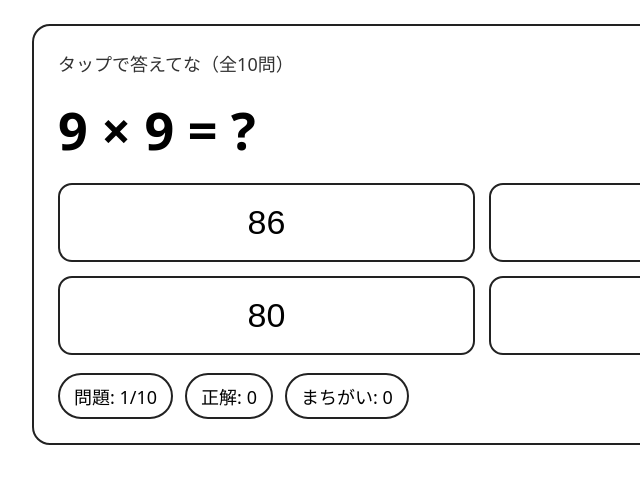
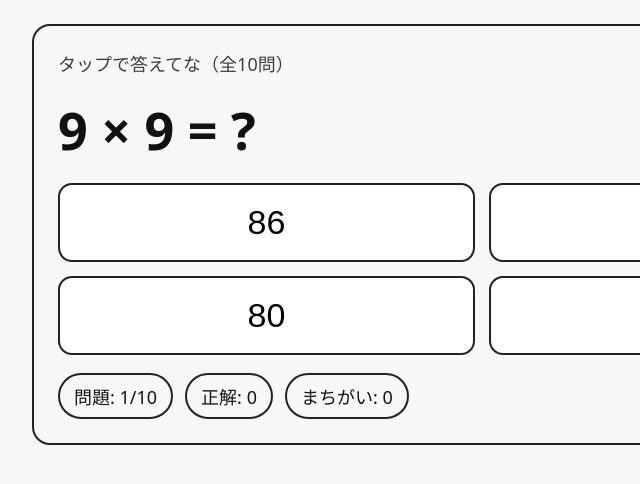
Before and after one commit to alleshokai-gif/kuku-game, a plain HTML site: page index.html in a window 1280 px wide. Shown: the full height of the page, 158-798 px from the left. Drawn offline with Linux system fonts and the light colour scheme.

Commit message:
Update index.html

```diff
--- a/index.html
+++ b/index.html
@@ -5,7 +5,7 @@
   <meta name="viewport" content="width=device-width,initial-scale=1" />
   <title>九九クイズ</title>
   <style>
-    body { font-family: system-ui, sans-serif; margin: 0; padding: 24px; }
+    body { font-family: system-ui, sans-serif; margin: 0; padding: 24px; background:#f7f7f7; color:#111; }
     .wrap { max-width: 900px; margin: 0 auto; }
     .card { border: 2px solid #222; border-radius: 18px; padding: 24px; }
     .q { font-size: 52px; font-weight: 800; margin: 0 0 18px; }
```
